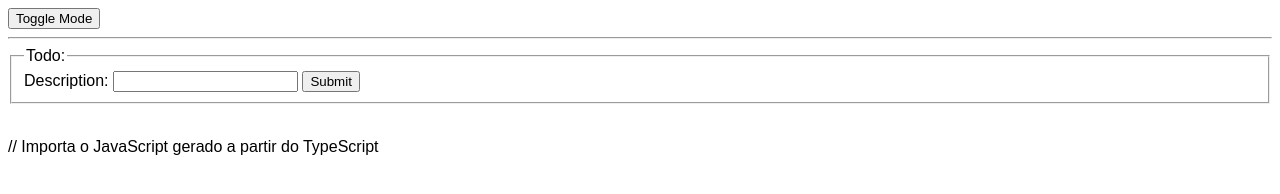
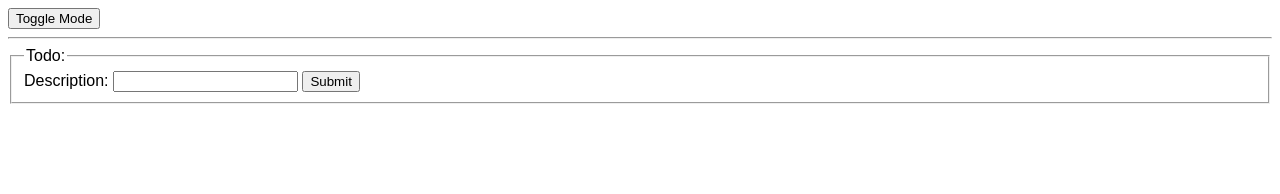
Before and after one commit to davidrockkj/todo-list, a website: page public/index.html in a window 1280 px wide. Drawn offline with Linux system fonts and the light colour scheme.

Commit message:
Removendo mensagem em lugar errado

```diff
--- a/public/index.html
+++ b/public/index.html
@@ -37,6 +37,6 @@
       <br />
       <ul id="tasksList" style="white-space: pre-line; list-style: none"></ul>
     </div>
-    <script src="./dist/index.js"></script> // Importa o JavaScript gerado a partir do TypeScript
+    <script src="./dist/index.js"></script>
   </body>
 </html>
```
